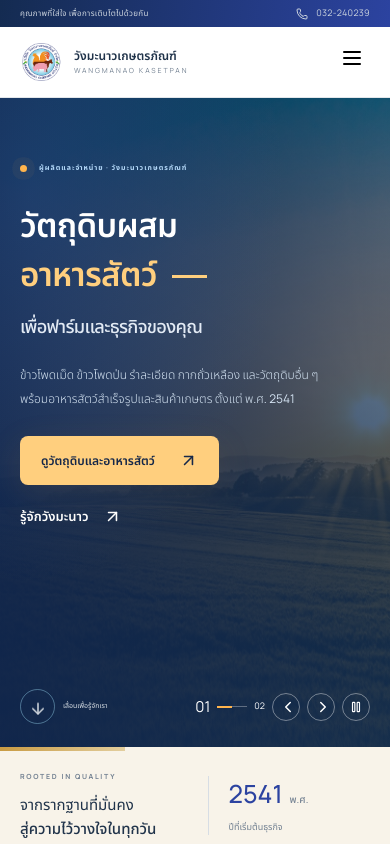
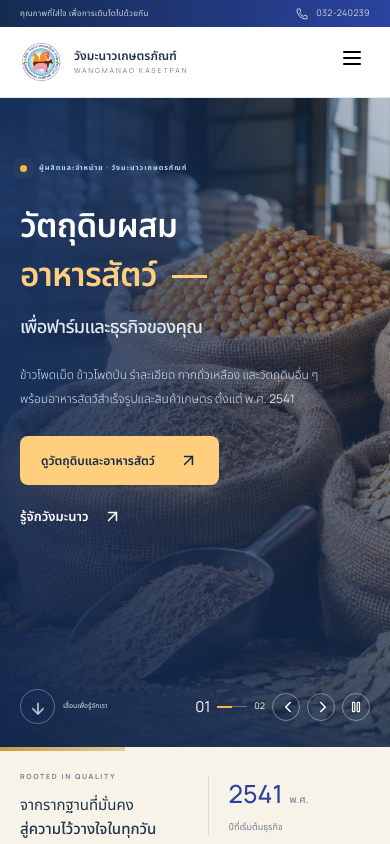
Before and after one commit to TitleP1999/wangmanao, a Next.js app: page / in a window 390 px wide. Shown: the top 844 px of the page. Built offline with nearby package versions, Linux system fonts and the light colour scheme.

Commit message:
Use generated feed ingredient photograph for hero

```diff
--- a/src/app/brand-experience.css
+++ b/src/app/brand-experience.css
@@ -37,15 +37,15 @@
   background:
     linear-gradient(
       90deg,
-      #0e244ff2 0%,
-      #162d50dc 34%,
-      #132d4d52 66%,
-      #132d4d0a 100%
+      #0e244f80 0%,
+      #162d5060 34%,
+      #132d4d15 66%,
+      transparent 100%
     ),
-    linear-gradient(0deg, #112950d9, transparent 55%);
+    linear-gradient(0deg, #112950a8, transparent 45%);
 }
 .hero-image {
-  object-position: center 65%;
+  object-position: center;
 }
 .hero-content {
   padding-top: 85px;
@@ -269,11 +269,14 @@
   }
   .hero-shade {
     background:
-      linear-gradient(90deg, #10264cee, #1635548a),
-      linear-gradient(0deg, #112950d0, transparent);
+      linear-gradient(90deg, #10264cde, #16355445),
+      linear-gradient(0deg, #112950c0, transparent);
   }
 }
 @media (max-width: 540px) {
+  .hero-image {
+    object-position: 65% center;
+  }
   .hero {
     height: 650px;
     min-height: 650px;
--- a/src/features/home/Hero.tsx
+++ b/src/features/home/Hero.tsx
@@ -24,7 +24,7 @@ const slides = [
     ),
     description:
       "ข้าวโพดเม็ด ข้าวโพดป่น รำละเอียด กากถั่วเหลือง และวัตถุดิบอื่น ๆ\nพร้อมอาหารสัตว์สำเร็จรูปและสินค้าเกษตร ตั้งแต่ พ.ศ. 2541",
-    image: "/images/hero.jpg",
+    image: "/images/feed-ingredients-hero.webp",
   },
   {
     eyebrow: "อาหารสัตว์และสินค้าเกษตร · ครบทุกความต้องการ",
@@ -37,7 +37,7 @@ const slides = [
     ),
     description:
       "วัตถุดิบตราไก่งามและเกล็ดทอง พร้อมอาหารสำหรับไก่ สุกร โค ปลา\nรวมถึงอาหารสุนัขและแมว จากแบรนด์ที่เราเป็นตัวแทนจำหน่าย",
-    image: "/images/hero.jpg",
+    image: "/images/feed-ingredients-hero.webp",
   },
 ];
 export function Hero() {
```
Also changed, not shown: public/images/feed-ingredients-hero.webp (added), 1 other file (tests, documents, lock files or other folders).
